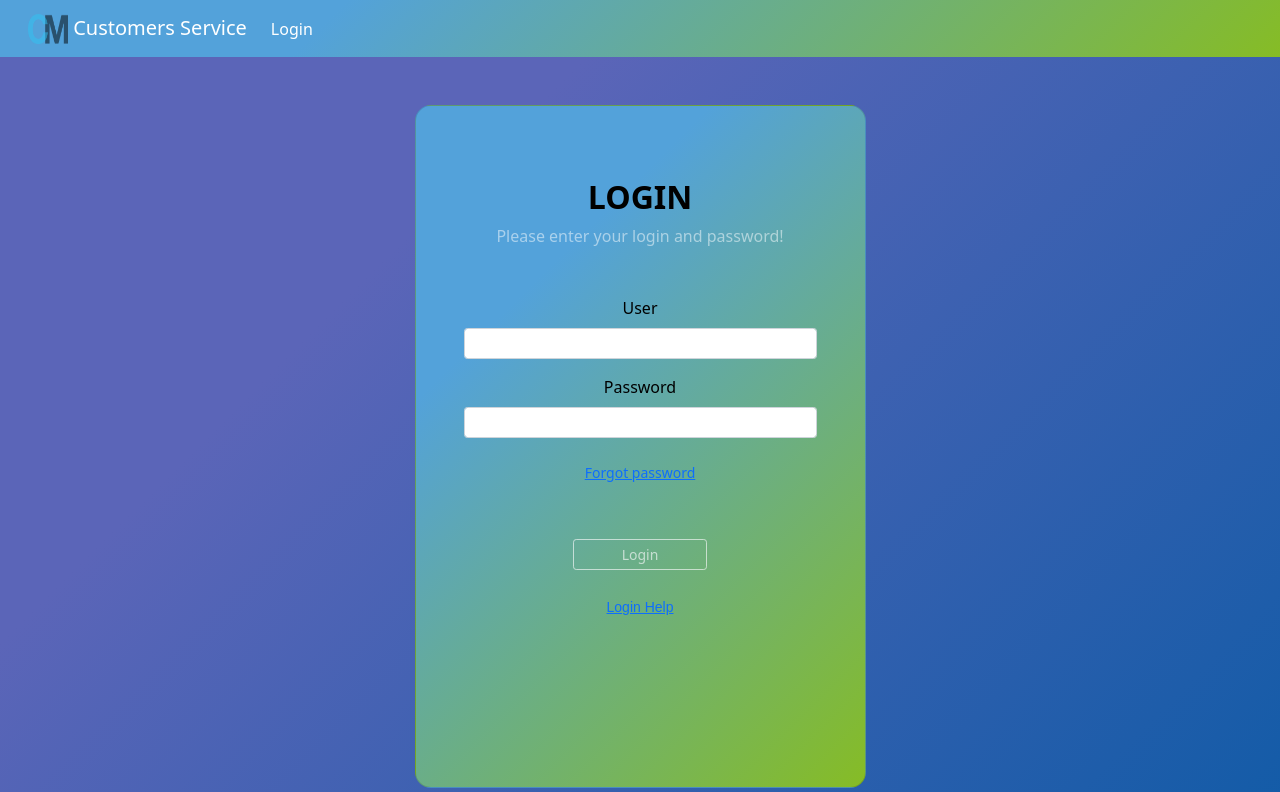
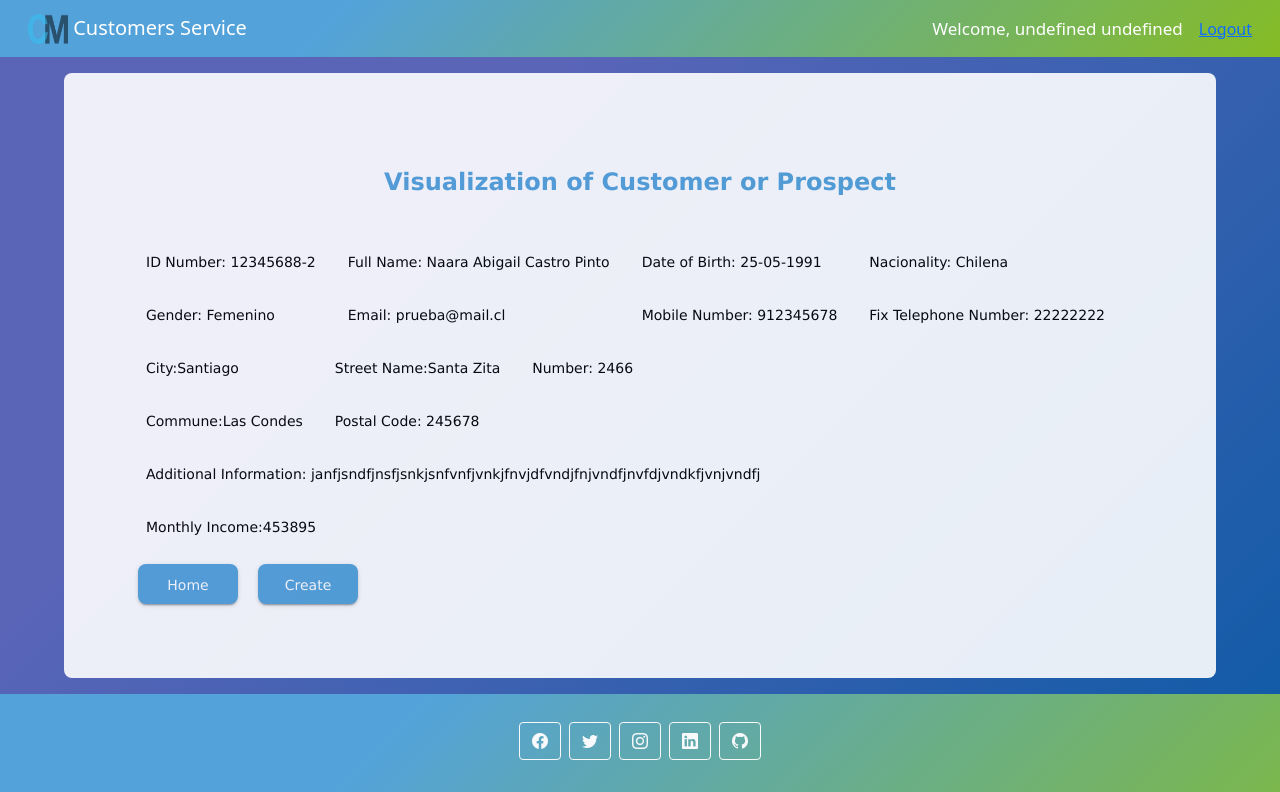
Before and after one commit to sbernal969/crmAppFrontEnd, an Angular app: page /visualization in a window 1280 px wide. Before the commit this address led to /login. Shown: the top 792 px of the page. Built offline with nearby package versions, Linux system fonts and the light colour scheme.

Commit message:
agrego visualization customer

```diff
--- a/src/app/app.module.ts
+++ b/src/app/app.module.ts
@@ -23,6 +23,10 @@ import { FlexLayoutModule } from '@angular/flex-layout';
 import { BrowserAnimationsModule } from "@angular/platform-browser/animations";
 import { ToastrModule } from 'ngx-toastr';
 import { NgbModule } from '@ng-bootstrap/ng-bootstrap';
+import { VisualizationComponent } from './components/visualization/visualization.component';
+import {MatFormFieldModule} from '@angular/material/form-field';
+import {MatButtonModule} from '@angular/material/button';
+import { MatInputModule } from '@angular/material/input';
 
 @NgModule({
   declarations: [
@@ -31,6 +35,7 @@ import { NgbModule } from '@ng-bootstrap/ng-bootstrap';
     HeaderComponent, FooterComponent, HomepageComponent, ListCustomerComponent, LoginHelpComponent,
     CreateCustomerComponent,
     ForgotPasswordComponent,
+    VisualizationComponent,
   ],
   imports: [
     BrowserModule,
@@ -44,7 +49,10 @@ import { NgbModule } from '@ng-bootstrap/ng-bootstrap';
     MatPaginatorModule,
     MatCardModule,
     FlexLayoutModule,
-    MatDialogModule, NgbModule
+    MatDialogModule, NgbModule,
+    MatFormFieldModule,
+    MatButtonModule,
+    MatInputModule
   ],
   providers: [PreventLoggedInAccess],
   bootstrap: [AppComponent]
--- a/src/app/app.routing.ts
+++ b/src/app/app.routing.ts
@@ -4,6 +4,7 @@ import { LoginPageComponent } from "./components/login/login-page/login-page.com
 import { RouterModule, Routes } from "@angular/router";
 import { HomepageComponent } from "./components/homepage/homepage.component";
 import { PreventLoggedInAccess } from "./components/login/prevent-logged-in-access";
+import { VisualizationComponent } from "./components/visualization/visualization.component";
 
 const appRoutes: Routes = [
   { path: "login", component: LoginPageComponent },
@@ -22,6 +23,10 @@ const appRoutes: Routes = [
     component: HomepageComponent,
     canActivate: [PreventLoggedInAccess],
   },
+  {
+    path: "visualization",
+    component: VisualizationComponent,
+  },
   { path: "", redirectTo: "/login", pathMatch: "full" },
   { path: "**", redirectTo: "/login" },
 ];
--- /dev/null
+++ b/src/app/components/visualization/visualization.component.css
@@ -0,0 +1,53 @@
+.contenedor {
+    font-family: Verdana, Geneva, Tahoma, sans-serif;
+    color: black;
+    font-size: 14px;
+    margin: 1rem auto;
+    padding: 4rem;
+    background-color: white;
+    width: 90%;
+    border-radius: 8px;
+    opacity: 90%;
+}
+
+full-width {
+    width: 100%;
+}
+
+td {
+    padding: 1rem;
+    width: auto;
+}
+
+.titulo {
+    padding: 1rem;
+    width: auto;
+    margin: 15px;
+    justify-content: center;
+    text-align: center;
+    font-size: 18px;
+    color: #53a2da;
+    font-family: Verdana, Geneva, Tahoma, sans-serif;
+}
+
+.botones {
+    margin: auto;
+}
+
+.btnV {
+    font-size: 14px;
+    background-color: #53a2da;
+    color: white;
+    border-radius: 0.5rem;
+    border-color: white;
+    font-family: Verdana, Geneva, Tahoma, sans-serif;
+    padding: 3px;
+    width: 100px;
+    margin: 10px;
+    height: 40px;
+}
+
+.btnV:hover {
+    background-color: white;
+    color: rgb(74, 131, 238);
+}
--- /dev/null
+++ b/src/app/components/visualization/visualization.component.html
@@ -0,0 +1,58 @@
+<div class="container-md-px4 contenedor">
+    <div class="titulo">
+        <h4><b>Visualization of Customer or Prospect</b></h4>
+    </div>
+
+    <table class="table" class="full-width" cellspacing="0">
+        <tr>
+            <th scope="row"></th>
+            <td class="td">ID Number: {{customer.id}}</td>
+            <td class="td">Full Name: {{customer.fullName}}</td>
+            <td class="td">Date of Birth: {{customer.dateBirth}}</td>
+            <td class="td">Nacionality: {{customer.nacionality}}</td>
+        </tr>
+        <tr>
+            <th scope="row"></th>
+            <td class="td">Gender: {{customer.gender}}</td>
+            <td class="td">Email: {{customer.mail}}</td>
+            <td class="td">Mobile Number: {{customer.mobile}}</td>
+            <td class="td">Fix Telephone Number: {{customer.fixMobile}}</td>
+        </tr>
+    </table>
+
+    <table class="table" class="full-width" cellspacing="0">
+        <tr>
+            <th scope="row"></th>
+            <td class="td">City:{{customer.city}}</td>
+            <td class="td">Street Name:{{customer.street}}</td>
+            <td class="td">Number: {{customer.number}} </td>
+
+        </tr>
+        <tr>
+            <th scope="row"></th>
+            <td class="td">Commune:{{customer.commune}} </td>
+            <td class="td">Postal Code: {{customer.postalCode}} </td>
+        </tr>
+    </table>
+    <table class="table" class="full-width" cellspacing="0">
+        <tr>
+            <th scope="row"></th>
+            <td class="td">Additional Information: {{customer.info}}</td>
+        </tr>
+    </table>
+    <table class="table" class="full-width" cellspacing="0">
+        <tr>
+            <th scope="row"></th>
+            <td class="td">Monthly Income:{{customer.monthly}}</td>
+        </tr>
+    </table>
+
+
+    <div class="botones">
+        <button class="btnV" mat-raised-button color="primary">Home</button>
+        <button class="btnV" mat-raised-button color="primary">Create</button>
+    </div>
+
+
+
+</div>
--- /dev/null
+++ b/src/app/components/visualization/visualization.component.ts
@@ -0,0 +1,32 @@
+import { Component, OnInit } from '@angular/core';
+
+@Component({
+  selector: 'app-visualization',
+  templateUrl: './visualization.component.html',
+  styleUrls: ['./visualization.component.css']
+})
+export class VisualizationComponent implements OnInit {
+  customer = {
+    id: "12345688-2",
+    fullName: "Naara Abigail Castro Pinto",
+    dateBirth: "25-05-1991",
+    nacionality: "Chilena",
+    gender: "Femenino",
+    mail: "prueba@mail.cl",
+    mobile: "912345678",
+    fixMobile: "22222222",
+    city: 'Santiago',
+    street: 'Santa Zita',
+    number: '2466',
+    commune: 'Las Condes',
+    postalCode: '245678',
+    info: 'janfjsndfjnsfjsnkjsnfvnfjvnkjfnvjdfvndjfnjvndfjnvfdjvndkfjvnjvndfj',
+    monthly:"453895",
+   }
+
+  constructor() { }
+
+  ngOnInit(): void {
+  }
+
+}
```
Also changed, not shown: src/app/services/customer.service.ts (+7 -1 lines), 1 other file (tests, documents, lock files or other folders).
